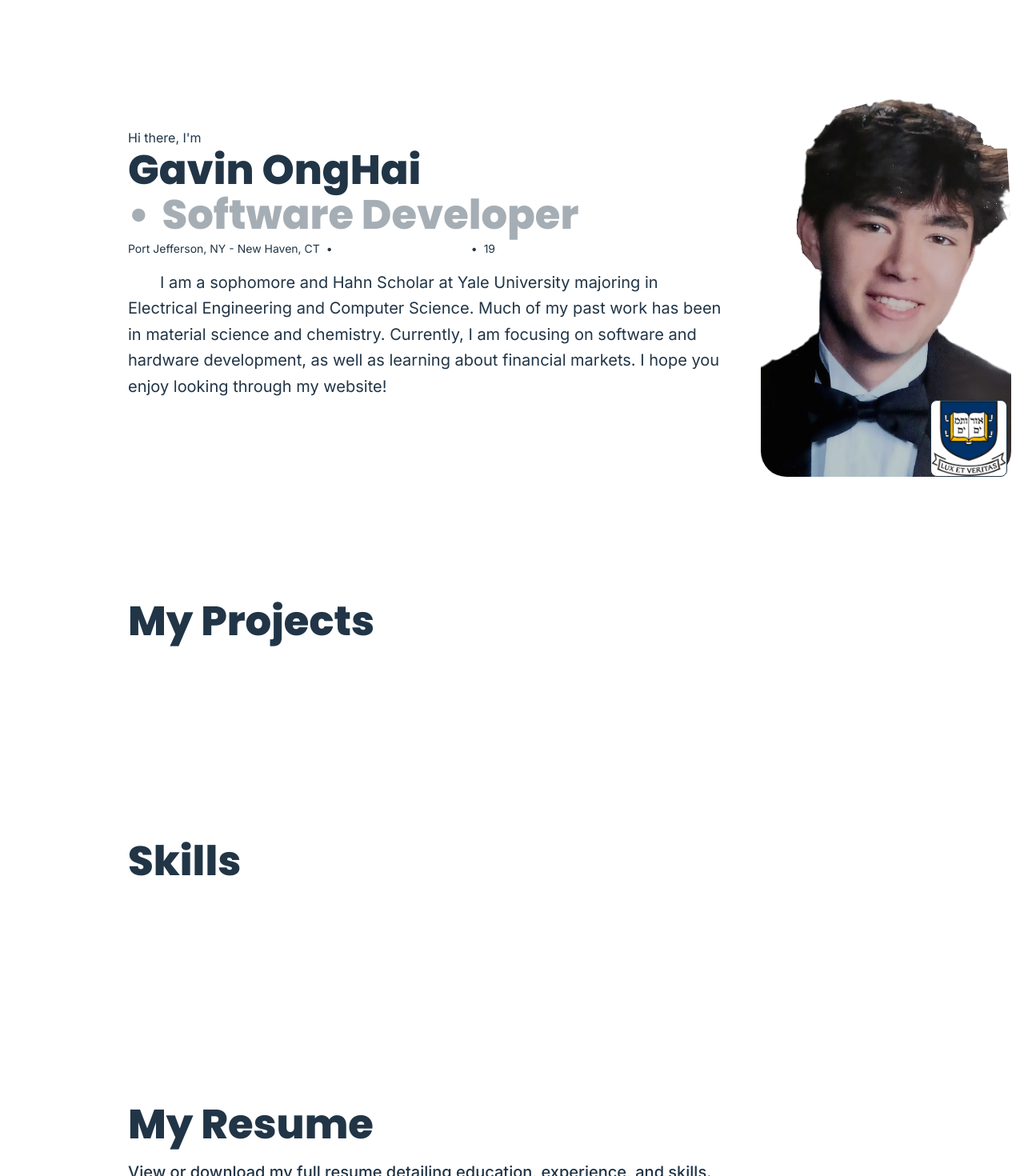
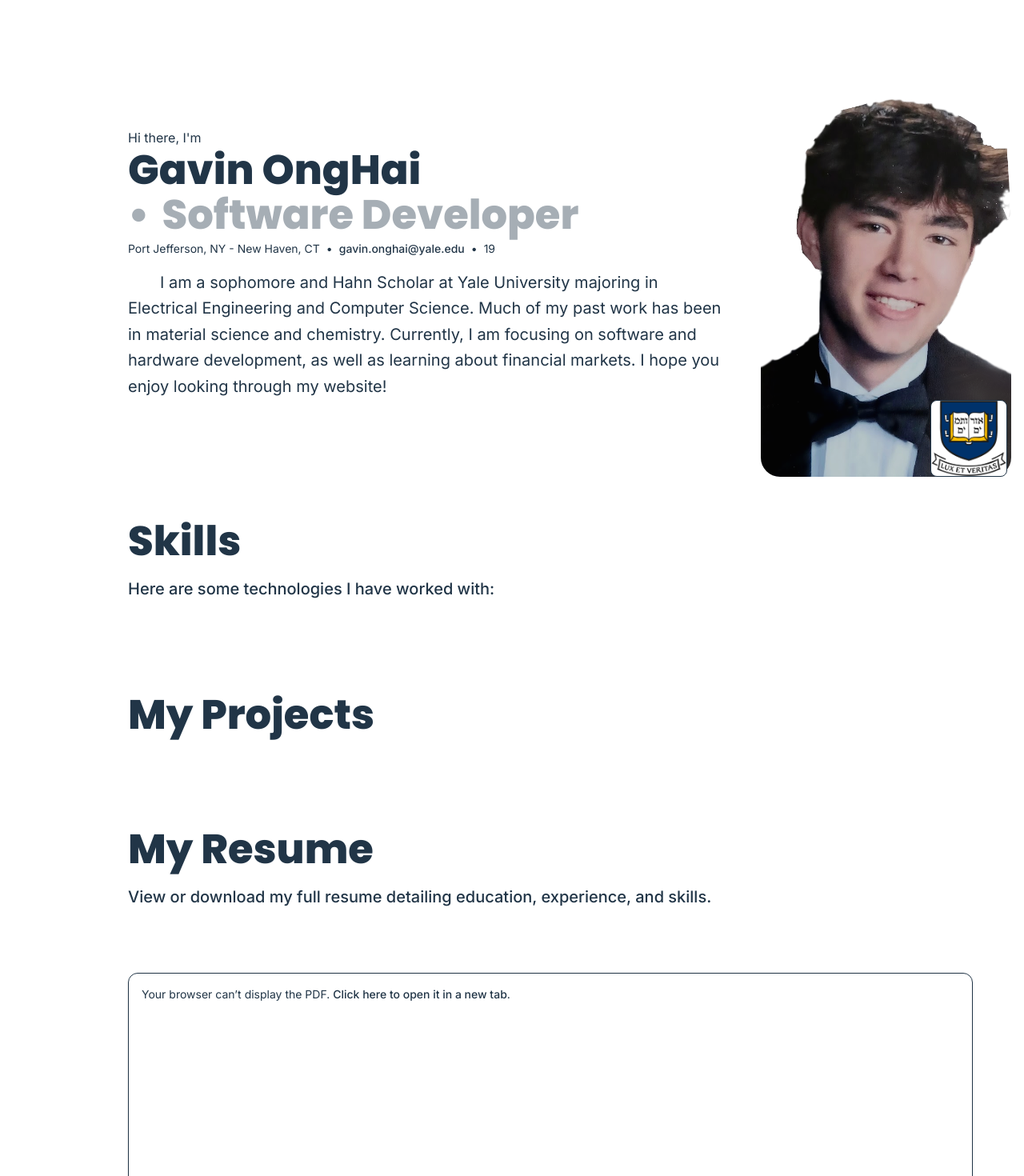
Before and after one commit to onghaig/onghaig.github.io, a React (Vite) app: page / in a window 1280 px wide. Shown: the top 1470 px of the page at 80% size. Built offline with nearby package versions, Linux system fonts and the light colour scheme.

Commit message:
Moved up skills section, fixed some bugs, and removed blog section (for now). Fixed some bugs with css and text alignment. Adjusted spacing between sections.

```diff
--- a/package.json
+++ b/package.json
@@ -18,7 +18,6 @@
     "react": "^19.1.1",
     "react-dom": "^19.1.0",
     "react-icons": "^5.5.0",
-    "react-pdf": "^10.0.1",
     "react-scroll": "^1.9.3",
     "tailwindcss": "^4.1.11"
   },
--- a/src/App.tsx
+++ b/src/App.tsx
@@ -5,7 +5,6 @@ import Resume from './components/resume'
 import Sidebar from './components/sidebar'
 import Projects from './components/projects'
 import Contact from './components/contact'
-import Blog from './components/blog'
 import Skills from './components/skills'
 
 function App() {
@@ -14,13 +13,12 @@ function App() {
   return (
     <div className="lg:flex">
       <Sidebar/>
-      <main className="flex-auto lg:ml-24 pt-16 lg:pt-0">
-      <AboutMe/>
-      <Projects/>
-      <Skills/>
-      <Resume/>
-      <Contact/>
-      <Blog/>
+      <main className="flex-auto lg:ml-24 pt-16 lg:pt-0 flex flex-col">
+        <AboutMe/>
+        <Skills/>
+        <Projects/>
+        <Resume/>
+        <Contact/>
       </main>
     </div>
   )
--- a/src/components/aboutme.tsx
+++ b/src/components/aboutme.tsx
@@ -14,8 +14,8 @@ function CycleText() {
     return () => clearInterval(interval);
   }, [total]);
 
-    return (
-    <span className="inline-block">
+  return (
+    <div className="inline-block pointer-events-none">
       <AnimatePresence mode="wait">
         <motion.h1
           key={`words_${index}`}
@@ -28,7 +28,7 @@ function CycleText() {
           {words[index]}
         </motion.h1>
       </AnimatePresence>
-    </span>
+    </div>
   );
 }
 
@@ -49,6 +49,7 @@ export default function AboutMe() {
           <span>•</span>
           <a
             href="mailto:gavin.onghai@yale.edu"
+            className="hover:underline hover:text-black hover:bg-white transition-all"
           >
             gavin.onghai@yale.edu
           </a>
--- a/src/components/blog.tsx
+++ /dev/null
@@ -1,9 +0,0 @@
-export default function Blog() {
-    return (
-        <section id="blog" className="relative flex flex-col justify-center px-4 lg:px-8 py-16 lg:py-32">
-                <h1 className="text-3xl lg:text-4xl font-bold mb-4 text-center lg:text-left">
-                    Blog
-                </h1>
-        </section>
-    )
-}
--- a/src/components/myface.tsx
+++ b/src/components/myface.tsx
@@ -7,9 +7,9 @@ export default function MyFace() {
         <img
             src={myFace}
             alt="Gavin Ong Hai"
-            className="w-64 h-80 lg:w-96 lg:h-128 object-cover rounded-2xl lg:rounded-4xl lg:ml-12"
+            className="w-64 h-80 lg:w-96 lg:h-128 object-cover rounded-2xl lg:rounded-3xl lg:ml-12"
           />
-        <img src={YaleIcon} alt="" aria-hidden="true"
+        <img src={YaleIcon} alt="Yale University Emblem" aria-hidden="true"
           className="absolute right-0 top-68 lg:left-65 lg:top-85 fill-white bg-white border-1 rounded-lg h-16 w-16 lg:h-24 lg:w-24" />
         </div>
     )
--- a/src/components/projects.tsx
+++ b/src/components/projects.tsx
@@ -1,6 +1,6 @@
 export default function Projects() {
     return (
-        <section id="projects" className="relative px-4 lg:px-8 py-16 lg:py-25 flex flex-col justify-center">
+        <section id="projects" className="relative px-4 lg:px-8 py-16 lg:py-24 flex flex-col justify-center">
                 <h1 className="text-3xl lg:text-4xl font-bold mb-4 text-center lg:text-left">
                     My Projects
                 </h1>
--- a/src/components/resume.tsx
+++ b/src/components/resume.tsx
@@ -6,7 +6,7 @@ export default function Resume() {
   return (
     <section
       id="resume"
-      className="relative flex flex-col justify-center px-4 lg:px-8 py-16 lg:py-32"
+      className="relative flex flex-col justify-center px-4 lg:px-8"
     >
       <div className="flex flex-col items-center lg:items-start text-center lg:text-left w-full">
         <h1 className="text-3xl lg:text-4xl font-bold mb-4">My Resume</h1>
@@ -21,14 +21,14 @@ export default function Resume() {
             href={resumeUrl}
             target="_blank"
             rel="noopener noreferrer"
-            className="px-3 py-2 rounded-lg border text-sm hover:bg-black hover:text-white transition-colors"
+            className="px-3 py-2 rounded-lg border text-sm text-white hover:bg-white hover:text-black transition-colors"
           >
             Open in new tab
           </a>
           <a
             href={resumeUrl}
             download="Gavin_OngHai_Resume.pdf"
-            className="px-3 py-2 rounded-lg border text-sm hover:bg-black hover:text-white transition-colors"
+            className="px-3 py-2 rounded-lg border text-sm text-white hover:bg-white hover:text-black transition-colors"
           >
             Download PDF
           </a>
--- a/src/components/sidebar.tsx
+++ b/src/components/sidebar.tsx
@@ -4,11 +4,11 @@ import { FaLinkedin, FaGithub } from "react-icons/fa";
 
 const sections = [
   { id: "about",    label: "About" },
+  { id: "skills",   label: "Skills" },
   { id: "projects", label: "Projects" },
-  { id: "skills",   label: "Skills" },
   { id: "resume",   label: "Resume" },
   { id: "contact",  label: "Contact" },
-  { id: "blog",     label: "Blog" },
+  // { id: "blog",     label: "Blog" },
 ];
 
 const links = [
--- a/src/components/skills.tsx
+++ b/src/components/skills.tsx
@@ -1,9 +1,12 @@
 export default function Skills() {
     return (
-            <section id="skills" className="relative flex flex-col justify-center px-4 lg:px-8 py-16 lg:py-32">
+            <section id="skills" className="relative flex flex-col justify-center px-4 lg:px-8">
                 <h1 className="text-3xl lg:text-4xl font-bold mb-4 text-center lg:text-left">
                     Skills
                 </h1>
+                <p className="text-lg lg:text-xl lg:text-left font-medium leading-relaxed mb-4">
+                    Here are some technologies I have worked with:
+                </p>
         </section>
     )
 }
--- a/src/index.css
+++ b/src/index.css
@@ -20,12 +20,13 @@ html { scroll-behavior: smooth; }
 
 a {
   font-weight: 500;
+  /* color: #ffffff; */
+  text-decoration: inherit;
+  user-select: auto;
+}
+/* a:hover {
   color: #ffffff;
-  text-decoration: inherit;
-}
-a:hover {
-  color: #ffffff;
-}
+} */
 
 body {
   font-family: var(--font-body);
```
Also changed, not shown: 1 other file (tests, documents, lock files or other folders).
